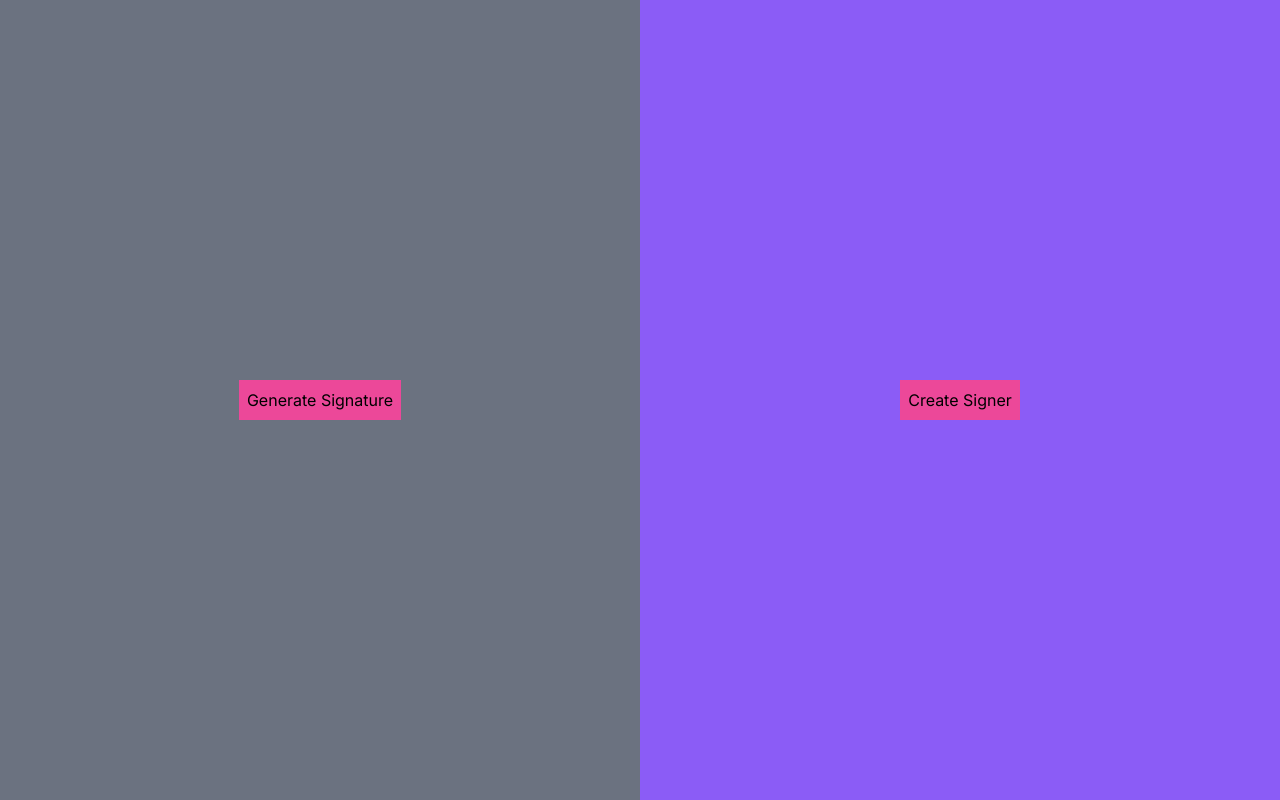
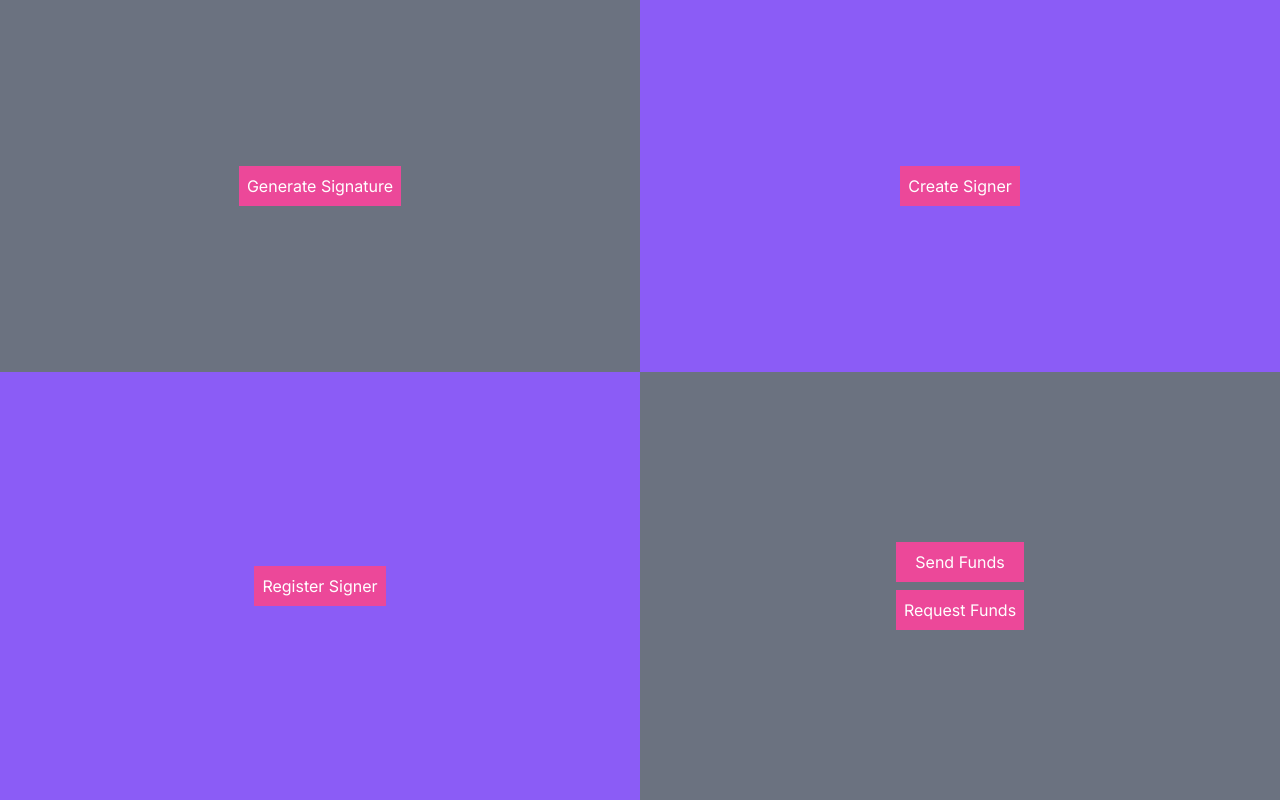
Before and after one commit to Another-Agency/paycast, a Next.js app: page /farcaster in a window 1280 px wide. Built offline with nearby package versions, Linux system fonts and the light colour scheme; no server answers.

Commit message:
neynar integration, failing at register signer

```diff
--- a/app/api/footprint/route.ts
+++ b/app/api/footprint/route.ts
@@ -12,7 +12,7 @@ export async function GET(req: NextRequest) {
       },
     });
 
-    const fp_ids = users.map(user => user.fp_id);
+    const fp_ids = users.map((user: { fp_id: string | null }) => user.fp_id || '');
 
     return NextResponse.json({ fp_ids });
   } catch (error: any) {
--- a/app/api/neynar/gen_signature/route.ts
+++ b/app/api/neynar/gen_signature/route.ts
@@ -2,8 +2,8 @@ import { NextRequest, NextResponse } from "next/server";
 import { mnemonicToAccount } from "viem/accounts";
 
 const FC_ADDRESS = process.env.NEXT_PUBLIC_FC_ADDRESS || '';
-const FC_APP_FID = process.env.NEXT_PUBLIC_FC_APP_FID || '';
-const FC_ACCOUNT_MNEMONIC = process.env.NEXT_PUBLIC_FC_ACCOUNT_MNEMONIC || '';
+const FC_APP_FID = process.env.NEXT_PUBLIC_FID || '';
+const FC_ACCOUNT_MNEMONIC = process.env.NEXT_PUBLIC_FC_MNEMONIC || '';
 
 const SIGNED_KEY_REQUEST_VALIDATOR_EIP_712_DOMAIN = {
     name: "Farcaster SignedKeyRequestValidator",
@@ -18,6 +18,7 @@ const SIGNED_KEY_REQUEST_TYPE = [
 ];
 
 export async function GET(req: NextRequest) {
+    try {
         const account = mnemonicToAccount(FC_ACCOUNT_MNEMONIC);
         const deadline = Math.floor(Date.now() / 1000) + 86400;
 
@@ -35,4 +36,8 @@ export async function GET(req: NextRequest) {
         });
 
         return NextResponse.json({ signature });
+    } catch (error) {
+        console.error('Error generating signature', error);
+        return NextResponse.error();
     }
+}
--- a/app/api/neynar/signer/[register_signer]/route.ts
+++ b/app/api/neynar/signer/[register_signer]/route.ts
@@ -4,27 +4,40 @@ const NEYNAR_API_KEY = process.env.NEXT_PUBLIC_NEYNAR_API_KEY || '';
 const FC_APP_FID = process.env.NEXT_PUBLIC_FC_APP_FID || '';
 
 export async function POST(req: NextRequest) {
+    console.log("POST request received for signer registration");
     const signerUuid = req.nextUrl.pathname.split('/')[3];
+    console.log(`Signer UUID: ${signerUuid}`);
     if (!req.body) {
+        console.log("Error: Request body is missing");
         return NextResponse.json({ error: 'Request body is missing' }, { status: 400 });
     }
-    const signedKey = req.body.signerUuid;
+    const body = await new Response(req.body).json();
+    const signedKey = body.signed_key;
     if (!signedKey) {
+        console.log("Error: Request body is missing the signed_key field");
         return NextResponse.json({ error: 'Request body is missing the signed_key field' }, { status: 400 });
     }
+    console.log("Sending request to Neynar API");
     const res = await fetch('https://api.neynar.com/v2/farcaster/signer/signed_key', {
         method: 'POST',
         headers: {
             'Accept': 'application/json',
             'api_key': NEYNAR_API_KEY,
         },
-        data: {
-            signerUuid: signerUuid,
-            appFid:
-        }
-        body: JSON.stringify({ signed_key: signedKey }),
+        body: JSON.stringify({
+            signer_uuid: signerUuid,
+            app_fid: FC_APP_FID,
+            deadline: body.deadline,
+            signature: signedKey,
+        }),
     });
 
+    if (!res.ok) {
+        console.log(`HTTP error! status: ${res.status}`);
+        return NextResponse.json({ error: `HTTP error! status: ${res.status}` }, { status: res.status });
+    }
+
     const data = await res.json();
+    console.log("Response received from Neynar API");
     return NextResponse.json(data);
 }
--- a/app/api/neynar/signer/route.ts
+++ b/app/api/neynar/signer/route.ts
@@ -2,7 +2,7 @@ import { NextRequest, NextResponse } from "next/server";
 
 const NEYNAR_API_KEY = process.env.NEXT_PUBLIC_NEYNAR_API_KEY || '';
 
-export default async function POST(req: NextRequest) {
+export async function POST(req: NextRequest) {
     const response = await fetch('https://api.neynar.com/v2/farcaster/signer', {
         method: 'POST',
         headers: {
--- a/app/farcaster/page.tsx
+++ b/app/farcaster/page.tsx
@@ -1,13 +1,34 @@
 "use client"
 
-import { useState } from 'react';
+import { useEffect, useState } from 'react';
 
-export default function SearchUser() {
+const FC_APP_FID = process.env.NEXT_PUBLIC_FID || 'nope';
+
+export default function Farcaster() {
     const [query, setQuery] = useState('');
     const [result, setResult] = useState(null);
     const [signerUuid, setSignerUuid] = useState('');
     const [signedKey, setSignedKey] = useState('');
 
+    useEffect(() => {
+        const storedSignature = localStorage.getItem('signature');
+        if (storedSignature) {
+            setSignedKey(storedSignature);
+        }
+    }, []);
+
+    useEffect(() => {
+        console.log('Signer UUID:', signerUuid);
+    }, [signerUuid]);
+
+    useEffect(() => {
+        const storedSignerUuid = localStorage.getItem('signer_uuid');
+        if (storedSignerUuid) {
+            setSignerUuid(storedSignerUuid);
+        }
+    }, []);
+
+    // Generate ECDSA signature for registering a signed key
     async function generate_signature() {
         const res = await fetch('/api/neynar/gen_signature', {
             method: 'GET',
@@ -15,9 +36,17 @@ export default function SearchUser() {
                 'Accept': 'application/json',
             },
         });
-
+        if (!res.ok) {
+            console.error(`HTTP error! status: ${res.status}`);
+        } else {
+            try {
                 const data = await res.json();
-        console.log("Signature: ", data.signature);
+                setSignedKey(data.signature);
+                localStorage.setItem('signature', data.signature);
+            } catch (error) {
+                console.error('Error parsing JSON:', error);
+            }
+        }
     }
 
     const fetchUser = async () => {
@@ -33,32 +62,55 @@ export default function SearchUser() {
     };
 
     const createSigner = async () => {
-        const res = await fetch('/api/farcaster/signer', {
+        try {
+            const res = await fetch('/api/neynar/signer', {
                 method: 'POST',
                 headers: {
                     'Accept': 'application/json',
                 },
             });
 
+            if (!res.ok) {
+                throw new Error(`HTTP error! status: ${res.status}`);
+            } else {
                 const data = await res.json();
-        setSignerUuid(data.uuid);
+                console.log('Signer data:', data);
+                setSignerUuid(data.signer_uuid);
+                localStorage.setItem('signer_uuid', data.signer_uuid);
+                console.log('Signer UUID:', data.signer_uuid);
+            }
+        } catch (error) {
+            if (error instanceof Error) {
+                console.log('There was a problem with the fetch operation: ' + error.message);
+            }
         };
+    }
 
-    const registerSigner = async (signerUuid: any, signedKey: any) => {
-        const res = await fetch(`/api/farcaster/signer/${signerUuid}/signed_key`, {
+    const registerSigner = async () => {
+        const deadline = Math.floor(Date.now() / 1000) + 24 * 60 * 60; // current Unix timestamp + 24 hours
+        const res = await fetch(`/api/neynar/signer/${signerUuid}`, {
             method: 'POST',
             headers: {
                 'Accept': 'application/json',
             },
-            body: JSON.stringify({ signed_key: signedKey }),
+            body: JSON.stringify({
+                signer_uuid: signerUuid,
+                app_fid: FC_APP_FID,
+                deadline: deadline,
+                signed_key: signedKey,
+            }),
         });
 
+        if (!res.ok) {
+            console.error(`HTTP error! status: ${res.status}`);
+        } else {
             const data = await res.json();
-        setSignedKey(data.signed_key);
+            console.log('Registered signer data:', data);
+        }
     };
 
     return (
-        <div className="grid grid-cols-2 w-screen h-screen bg-gray-50">
+        <div className="grid grid-cols-2 w-screen h-screen bg-gray-50 text-white">
             <div className="grid grid-cols-1 bg-gray-500">
                 <button
                     onClick={generate_signature}
@@ -73,6 +125,27 @@ export default function SearchUser() {
                     Create Signer
                 </button>
             </div>
+            <div className="grid grid-rows-1 bg-violet-500">
+                <button
+                    onClick={registerSigner}
+                    className='bg-pink-500 p-2 justify-self-center self-center'>
+                    Register Signer
+                </button>
+            </div>
+            <div className="grid grid-rows-1 bg-gray-500">
+                <div className='grid grid-cols-1 justify-self-center self-center'>
+                    <button
+                        //onClick={fetchUser}
+                        className='bg-pink-500 p-2 m-1'>
+                        Send Funds
+                    </button>
+                    <button
+                        //onClick={fetchUser}
+                        className='bg-pink-500 p-2 m-1'>
+                        Request Funds
+                    </button>
+                </div>
+            </div>
         </div>
     )
 }
```
Also changed, not shown: package.json (+7 -7 lines), public/swe-worker-development.js (+4 -4 lines), 2 other files (tests, documents, lock files or other folders). Lines whose indentation alone changed are shown as unchanged.
